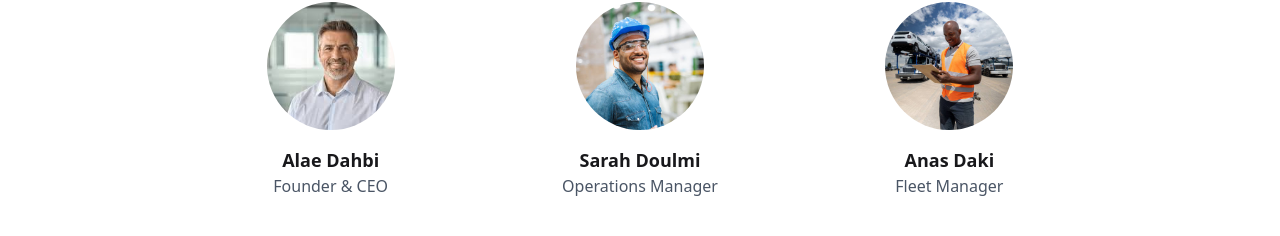
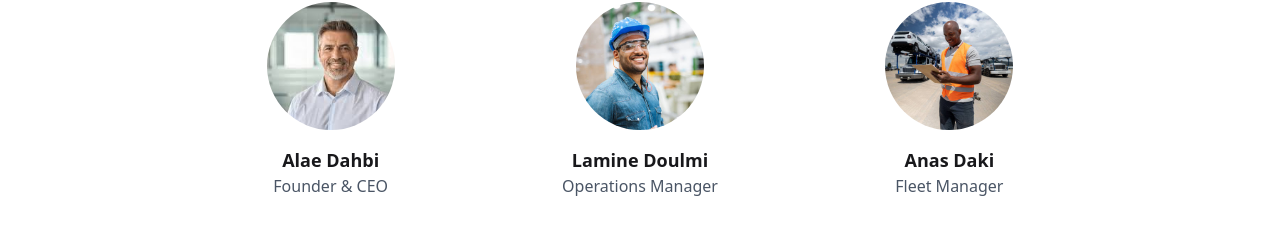
Before and after one commit to SouhaiBusiness/YourAuto, a Next.js app: page /about in a window 1280 px wide. Shown: the part 1432-1668 px from the top of the page. Built offline with nearby package versions, Linux system fonts and the light colour scheme; no server answers.

Commit message:
Update page.tsx

```diff
--- a/app/about/page.tsx
+++ b/app/about/page.tsx
@@ -100,7 +100,7 @@ export default function AboutPage() {
           <div className="grid grid-cols-1 sm:grid-cols-2 md:grid-cols-3 gap-8">
             {[
               { name: "Alae Dahbi", role: "Founder & CEO", image: "/CEO.jpg?height=150&width=150" },
-              { name: "Sarah Doulmi", role: "Operations Manager", image: "/operationsmanager.jpg?height=150&width=150" },
+              { name: "Lamine Doulmi", role: "Operations Manager", image: "/operationsmanager.jpg?height=150&width=150" },
               { name: "Anas Daki", role: "Fleet Manager", image: "/fleetmanager.jpg?height=150&width=150" },
             ].map((member, index) => (
               <div key={index} className="text-center">
```
